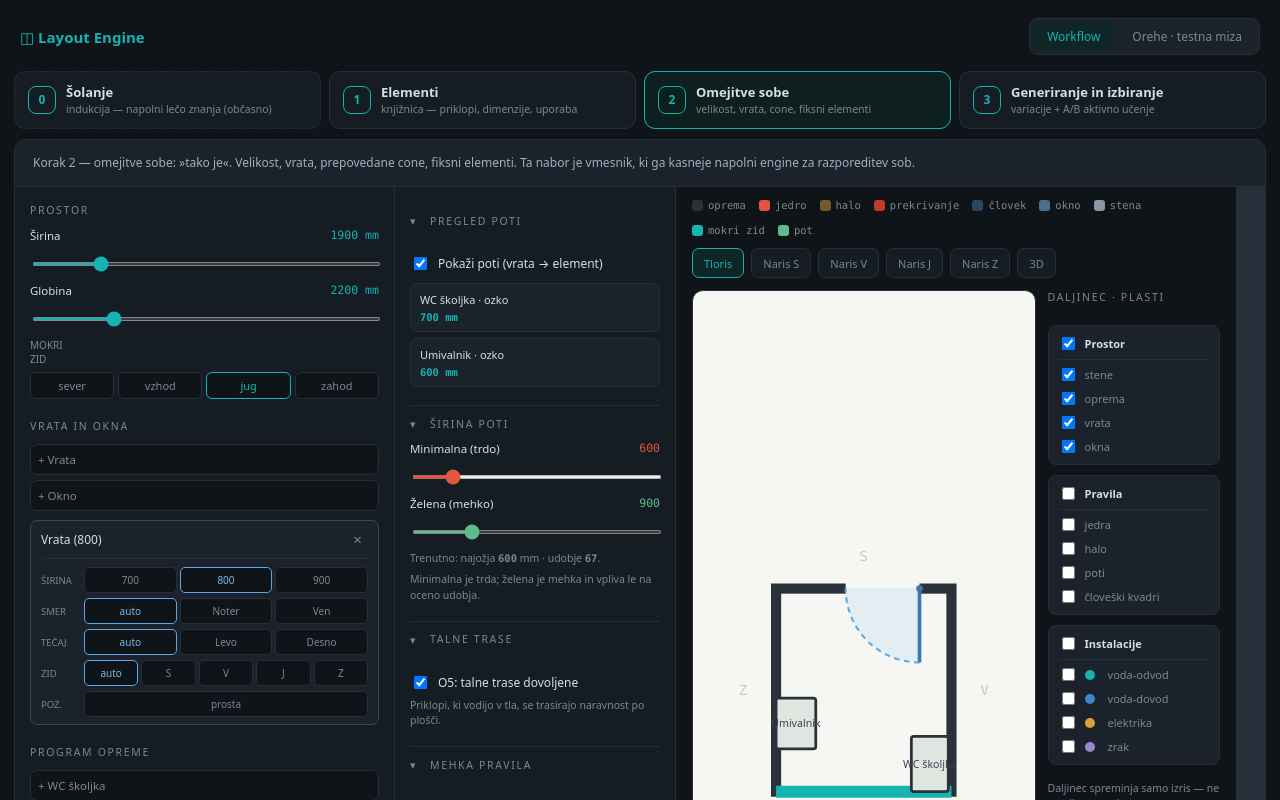
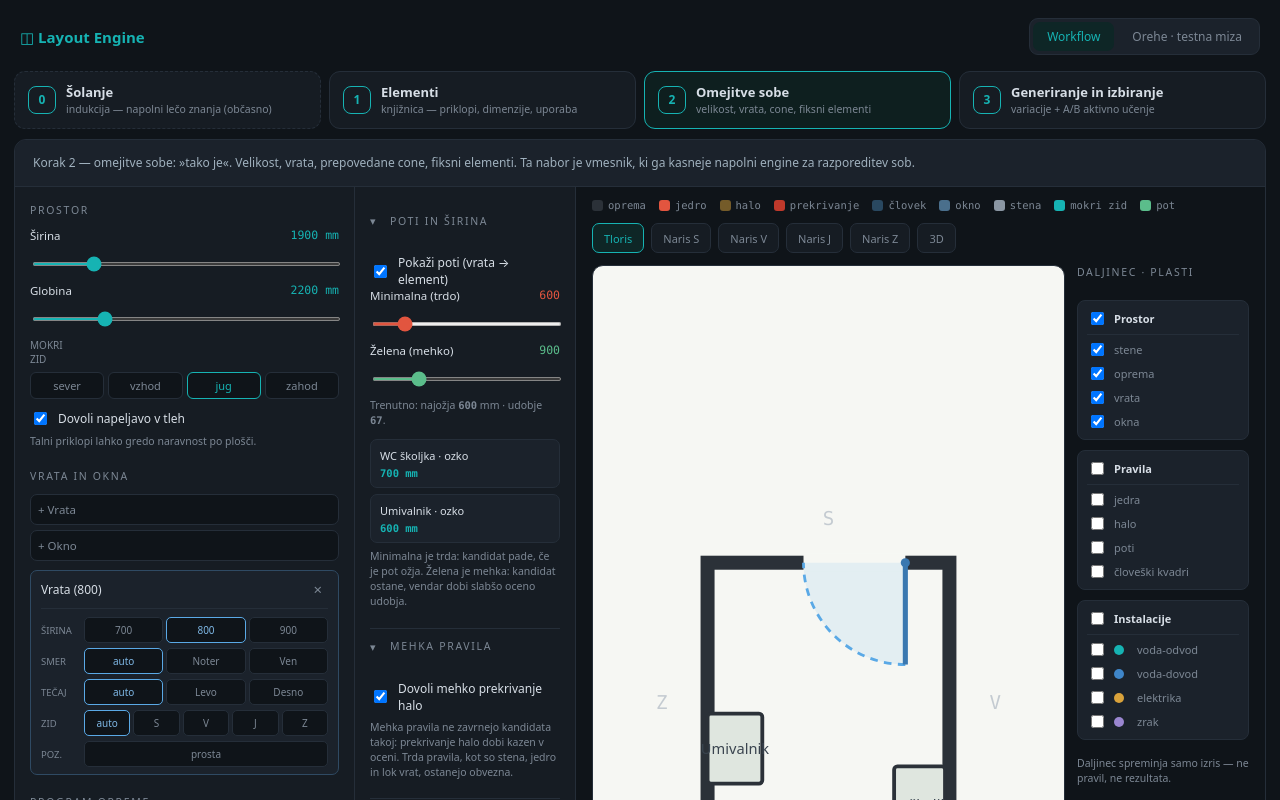
Before and after one commit to zorkojaka/FloorPlannerApp, a React (Vite) app: page / in a window 1280 px wide. Shown: the top 800 px of the page. Built offline with nearby package versions, Linux system fonts and the light colour scheme.

Commit message:
Refine room setup controls layout

```diff
--- a/src/LegacyLayoutEngine.jsx
+++ b/src/LegacyLayoutEngine.jsx
@@ -508,6 +508,8 @@ function ConstraintsPanel({rp,library}){
         <Num label="Širina" v={W} set={setW} min={1200} max={5000} step={50}/>
         <Num label="Globina" v={D} set={setD} min={1400} max={5000} step={50}/>
         <div className="wp"><span>Mokri zid</span><div className="rt wgrid">{["N","E","S","W"].map(w=><button key={w} className={wet===w?"on":""} onClick={()=>setWet(w)}>{({N:"sever",E:"vzhod",S:"jug",W:"zahod"})[w]}</button>)}</div></div>
+        <label className="softTgl inlineTgl"><input type="checkbox" checked={allowFloorRoutes} onChange={e=>setAllowFloorRoutes(e.target.checked)}/> <span>Dovoli napeljavo v tleh</span></label>
+        <div className="softNote">{allowFloorRoutes?"Talni priklopi lahko gredo naravnost po plošči.":"Talni priklopi se preusmerijo po steni do mokrega zidu."}</div>
 
         <div className="eyebrow mt">Vrata in okna</div>
         <div className="addRow">{Object.entries(library).filter(([,e])=>isDoor(e)||e.kind==="window").map(([k,e])=><button key={k} onClick={()=>addProgram(k)}>+ {e.name}</button>)}</div>
@@ -536,28 +538,25 @@ function ConstraintsPanel({rp,library}){
         <div className="ifaceNote">Vmesnik omejitev: zdaj jih vnašaš ti (steber, okno, obstoječa vrata). Kasneje jih engine za razporeditev sob napolni sam - kje so vrata, koliko m².</div>
       </div>
       <div className="col controlCol">
-        <Section k="input-paths" title="Pregled poti">
+        <Section k="input-paths-widths" title="Poti in širina">
           <label className="softTgl"><input type="checkbox" checked={showPaths} onChange={e=>setShowPaths(e.target.checked)}/> <span>Pokaži poti (vrata → element)</span></label>
+          <Num label="Minimalna (trdo)" v={pathMin} set={setPathMin} min={300} max={2400} step={50} c="#e2553f"/>
+          <Num label="Želena (mehko)" v={pathWant} set={setPathWant} min={300} max={3000} step={50} c="#5bbd8b"/>
+          {comfort&&<div className="softNote">Trenutno: najožja <b className="mono">{Math.round(comfort.minWidth)}</b> mm · udobje <b className="mono">{Math.round(comfort.ratio*100)}</b>.</div>}
           {paths.length>0 ? <div className="routeList">{paths.map((pt,i)=><div key={i} className="routeItem">
             <span>{pt.name} · {pt.reachable?(pt.minWidth>=pathWant?"udobno":"ozko"):"NI POTI"}</span>
             <b className="mono">{pt.reachable?Math.round(pt.minWidth)+" mm":"blok"}</b>
           </div>)}</div> : <div className="soft2 none">Poti se pokažejo po veljavni generaciji.</div>}
-        </Section>
-        <Section k="input-widths" title="Širina poti">
-          <Num label="Minimalna (trdo)" v={pathMin} set={setPathMin} min={300} max={2400} step={50} c="#e2553f"/>
-          <Num label="Želena (mehko)" v={pathWant} set={setPathWant} min={300} max={3000} step={50} c="#5bbd8b"/>
-          {comfort&&<div className="softNote">Trenutno: najožja <b className="mono">{Math.round(comfort.minWidth)}</b> mm · udobje <b className="mono">{Math.round(comfort.ratio*100)}</b>.</div>}
-          <div className="softNote">Minimalna je trda; želena je mehka in vpliva le na oceno udobja.</div>
-        </Section>
-        <Section k="input-floor" title="Talne trase">
-          <label className="softTgl"><input type="checkbox" checked={allowFloorRoutes} onChange={e=>setAllowFloorRoutes(e.target.checked)}/> <span>O5: talne trase dovoljene</span></label>
-          <div className="softNote">{allowFloorRoutes?"Priklopi, ki vodijo v tla, se trasirajo naravnost po plošči.":"Priklopi v tla se preusmerijo po steni do mokrega zidu."}</div>
+          <div className="softNote">Minimalna je trda: kandidat pade, če je pot ožja. Želena je mehka: kandidat ostane, vendar dobi slabšo oceno udobja.</div>
         </Section>
         <Section k="input-soft" title="Mehka pravila">
-          <label className="softTgl"><input type="checkbox" checked={soft} onChange={e=>setSoft(e.target.checked)}/> <span>Halo se sme upogniti</span></label>
-          <div className="softNote">{soft?"Halo se sme prekriti s kaznijo. Lok vrat ostane trdo pravilo.":"Strogo: vsako prekrivanje halo zavrne kandidat."}</div>
+          <label className="softTgl"><input type="checkbox" checked={soft} onChange={e=>setSoft(e.target.checked)}/> <span>Dovoli mehko prekrivanje halo</span></label>
+          <div className="softNote">{soft?"Mehka pravila ne zavrnejo kandidata takoj: prekrivanje halo dobi kazen v oceni. Trda pravila, kot so stena, jedro in lok vrat, ostanejo obvezna.":"Strogo: vsako prekrivanje halo zavrne kandidata."}</div>
         </Section>
-        <button className="regen" onClick={()=>setSeed(s=>s+1)}>↻ Generiraj</button>
+        <Section k="input-generate" title="Generiranje">
+          <button className="regen" onClick={()=>setSeed(s=>s+1)}>↻ Generiraj</button>
+          <div className="softNote">Generiraj ponovno premeša iskanje in naredi nov bazen veljavnih razporeditev za iste vhode. Ne spremeni pravil; spremeni samo poskus iskanja variant.</div>
+        </Section>
       </div>
     </aside>
   );
@@ -1163,7 +1162,7 @@ const CSS=`
 
 .grid3{display:grid;grid-template-columns:230px 1fr 256px;gap:1px;background:var(--bd)}
 @media(max-width:1080px){.grid3{grid-template-columns:1fr}}
-.constraints2{display:grid;grid-template-columns:minmax(300px,1.15fr) minmax(260px,.85fr);gap:1px;background:var(--bd)}
+.constraints2{display:grid;grid-template-columns:minmax(300px,1fr) minmax(220px,.55fr);gap:1px;background:var(--bd)}
 .constraints2 .col{min-width:0}.controlCol .sec{margin-bottom:8px}.controlCol .secHd{padding:10px 0}.controlCol .secBody{padding:0 0 10px}
 @media(max-width:1180px){.constraints2{grid-template-columns:1fr}}
 .elementCards{display:grid;grid-template-columns:repeat(auto-fit,minmax(190px,1fr));gap:9px;background:var(--bd);padding:1px;margin-bottom:1px}
@@ -1235,6 +1234,7 @@ input[type=range]{width:100%;accent-color:var(--cy);height:4px}
 .znum{display:flex;align-items:center;gap:6px;font-size:10px;color:var(--mut)}.znum>span{width:10px}.znum input{flex:1;accent-color:#e2553f;height:3px}.znum b{width:34px;text-align:right;font-size:10px;color:var(--tx)}
 .ifaceNote{font-size:10.5px;color:#7fb8e6;background:#0e1e2e;border:1px solid #234a63;border-radius:7px;padding:10px;margin-top:12px;line-height:1.5}
 .softTgl{display:flex;gap:8px;align-items:center;font-size:12px;cursor:pointer;margin-top:16px}
+.inlineTgl{margin-top:10px}
 .softNote{font-size:10.5px;color:var(--mut);margin-top:6px;line-height:1.45}
 .poolBar{display:flex;gap:7px;align-items:center;padding:12px 16px;flex-wrap:wrap}.poolBar .mono{font-size:11px;color:var(--mut);margin-right:4px}
 .thumb{width:34px;height:30px;border-radius:7px;border:1px solid var(--bd);background:var(--p2);color:var(--mut);cursor:pointer;font-size:11px}.thumb.on{border-color:var(--cy);color:var(--cy)}
@@ -1288,7 +1288,7 @@ input[type=range]{width:100%;accent-color:var(--cy);height:4px}
 .phaseBody{background:var(--panel);border:1px solid var(--bd);border-radius:12px;overflow:hidden}
 .phaseLead{padding:14px 18px;font-size:12px;line-height:1.55;color:#9fb0bd;border-bottom:1px solid var(--bd);background:var(--p2)}
 .grid2c{display:grid;grid-template-columns:240px 1fr;gap:1px;background:var(--bd)}
-.grid2c.setupGrid{grid-template-columns:minmax(660px,1.05fr) minmax(420px,.95fr)}
+.grid2c.setupGrid{grid-template-columns:minmax(560px,.82fr) minmax(560px,1.18fr)}
 .grid2c.wide{grid-template-columns:1fr 290px}
 @media(max-width:1080px){.grid2c,.grid2c.wide{grid-template-columns:1fr}}
 @media(max-width:1180px){.grid2c.setupGrid{grid-template-columns:1fr}}
```
